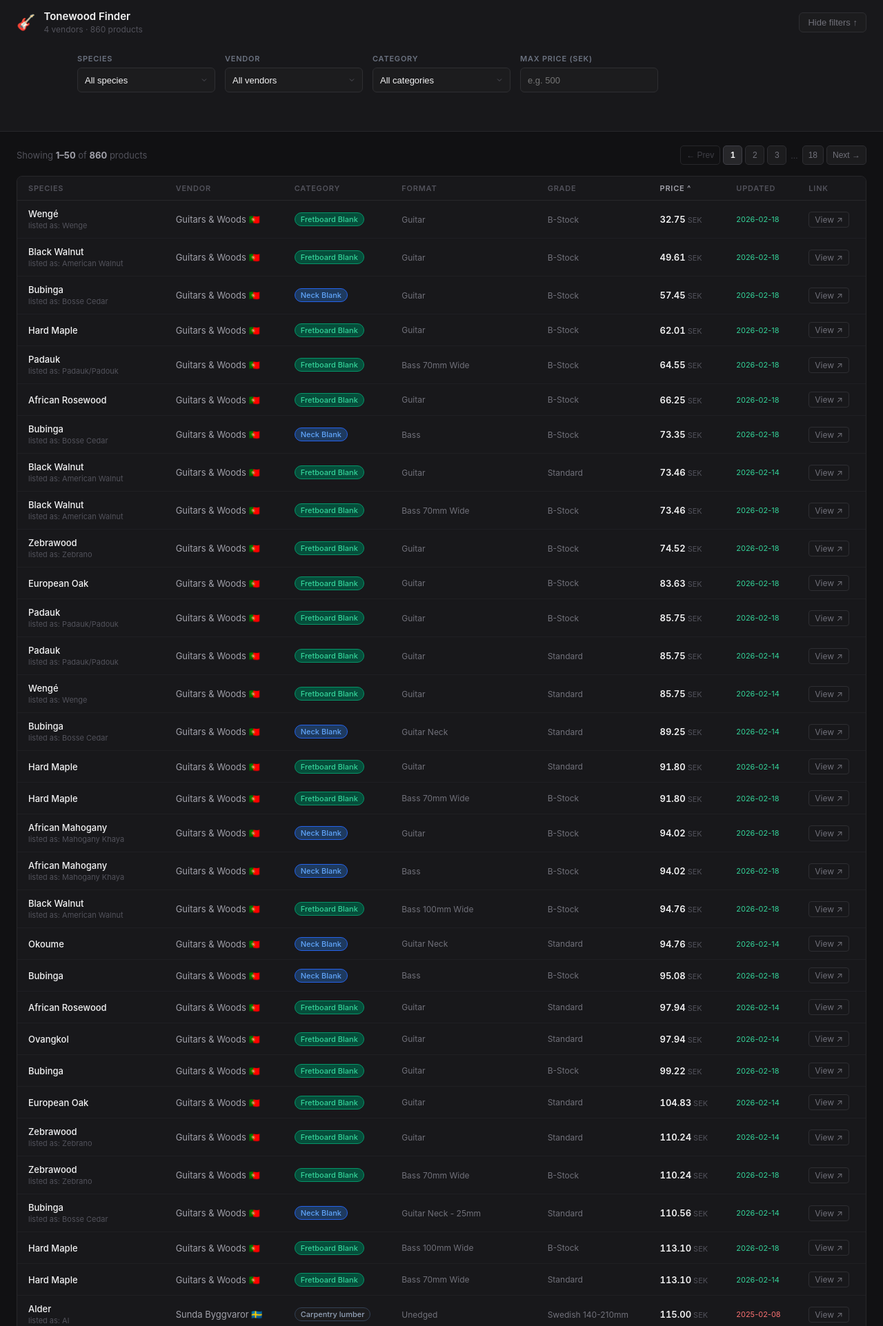
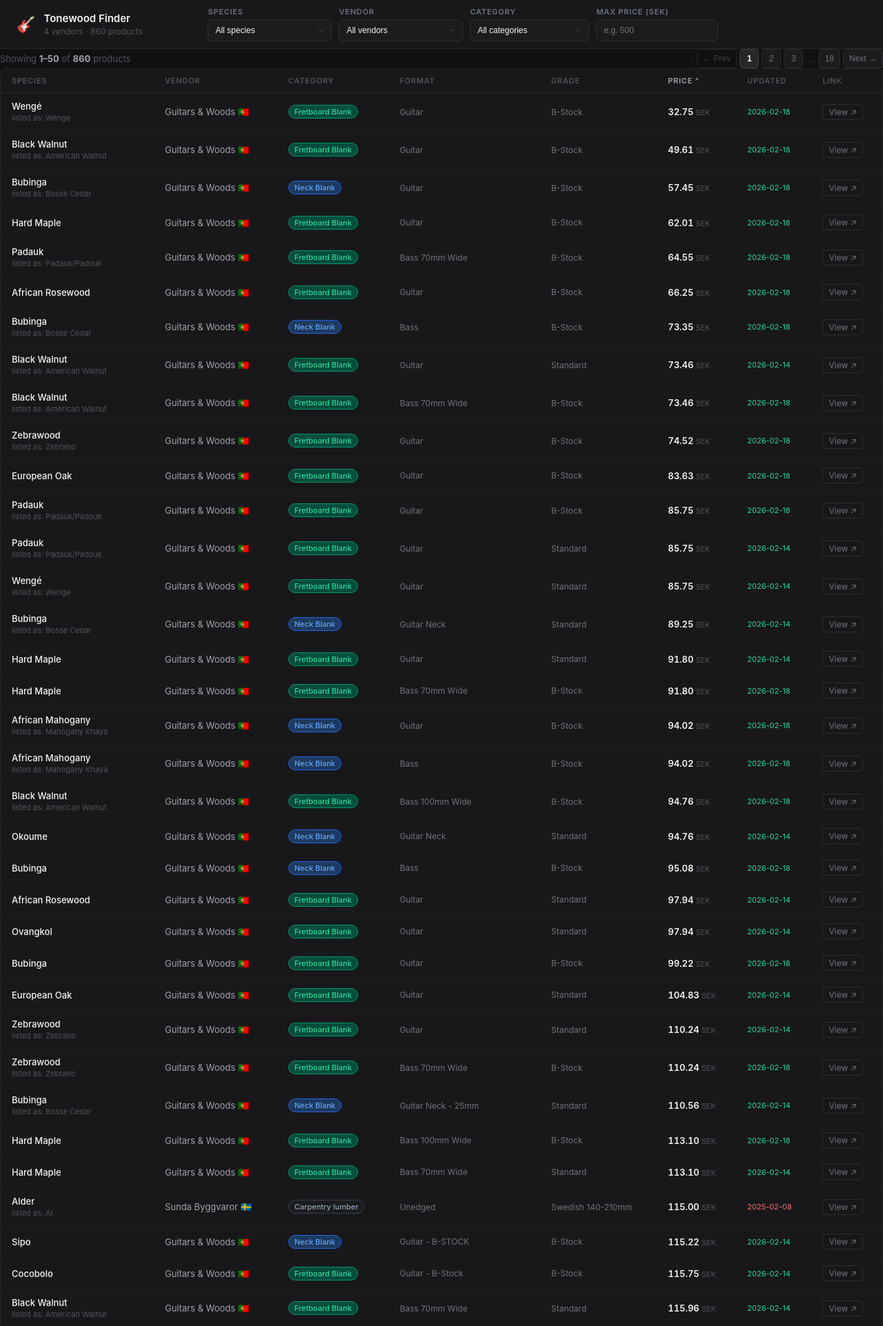
Before and after one commit to PawMarques/Luthia-App, a Flask app: page / in a window 1280 px wide. Shown: the top 1923 px of the page at 69% size. Run offline with Flask 3, Linux system fonts and the light colour scheme; data comes from the database, SQL or seed files in the repository; both versions use the stored data as it was after the commit.

Commit message:
UI tweaks

```diff
--- a/tonewood-app/app.py
+++ b/tonewood-app/app.py
@@ -122,7 +122,7 @@ def index():
 <body>
 
 <div class="header">
-  <div class="header-top">
+  <div class="header-bar">
     <div class="header-left">
       <span>🎸</span>
       <div>
@@ -130,13 +130,8 @@ def index():
         <div class="header-sub">{len(vendors)} vendors · {total_products} products</div>
       </div>
     </div>
-    <button class="toggle-btn" onclick="toggleFilters()">
-      <span id="toggle-label">Hide filters</span> <span id="toggle-arrow">↑</span>
-    </button>
-  </div>
 
-  <div class="filter-panel" id="filter-panel">
-    <div class="filter-grid">
+    <div class="header-filters">
       <div class="filter-group">
         <label class="filter-label">Species</label>
         <select id="f-species" class="filter-select" onchange="onFilterChange('species')">
@@ -166,7 +161,10 @@ def index():
         <input type="number" id="f-price" class="filter-input" placeholder="e.g. 500" oninput="onPriceInput()">
       </div>
     </div>
-    <div class="chips-row" id="chips-row"></div>
+
+    <div class="header-right">
+      <div class="chips-row" id="chips-row"></div>
+    </div>
   </div>
 </div>
 
--- a/tonewood-app/static/tonewood-app.js
+++ b/tonewood-app/static/tonewood-app.js
@@ -211,15 +211,23 @@ function buildDetailHtml(d) {
         <a href="${esc(d.url)}" target="_blank" class="view-link">View on vendor site &#8599;</a></div>`
     : dField('Product URL', null);
 
+  // 7: Vendor line for top bar (flag + name + country)
+  const vendorLine = `<div class="detail-vendor-line">
+    <span class="detail-vendor-name">${esc(d.vendor)}</span>
+    <span class="detail-vendor-flag">${d.vendor_flag}</span>
+    <span class="detail-vendor-country">${esc(d.vendor_country)}</span>
+  </div>`;
+
   return `
 <div class="detail-wrap" data-product-id="${d.product_id}">
-  <!-- Top bar -->
+
+  <!-- Top bar: 2-column, species left, price+vendor right, aligned to baseline -->
   <div class="detail-topbar">
     <div class="detail-topbar-left">
       <div class="detail-species-h">${esc(d.commercial_name || d.scientific_name)}</div>
       <div class="detail-sci-h">${esc(d.scientific_name)}</div>
       <div class="detail-badges-row">
-        ${stockBadge} ${citesBadge} ${catBadge} ${updHtml}
+        ${stockBadge} ${catBadge} ${updHtml}
       </div>
     </div>
     <div class="detail-topbar-right">
@@ -228,18 +236,13 @@ function buildDetailHtml(d) {
         <span class="detail-price-cur">SEK</span>
         ${d.unit ? `<span class="detail-price-unit">/ ${esc(d.unit)}</span>` : ''}
       </div>
-      <button class="edit-btn" onclick="enterEditMode(${d.product_id})">&#9998; Edit</button>
+      ${vendorLine}
     </div>
   </div>
 
-  <!-- Images section -->
-  <div class="img-section" id="img-section-${d.product_id}">
-    ${buildImagesHtml(d.images, d.product_id, false)}
-  </div>
-
-  <!-- View mode grid -->
+  <!-- View mode grid: Product | Images | gap | Species+Names -->
   <div class="detail-grid" id="view-grid-${d.product_id}">
-    <div class="detail-col">
+    <div class="detail-col detail-col-editable">
       <div class="detail-col-hd">Product</div>
       ${dField('Format',     d.format)}
       ${dField('Grade',      d.grade)}
@@ -252,29 +255,27 @@ function buildDetailHtml(d) {
       ${dField('Listed as',  d.species_as_listed)}
       ${productUrlHtml}
     </div>
-    <div class="detail-col">
-      <div class="detail-col-hd">Vendor</div>
-      ${dField('Name',     d.vendor + ' ' + d.vendor_flag)}
-      ${dField('Country',  d.vendor_country)}
-      ${dField('Currency', d.vendor_currency)}
-      ${vendorWebHtml}
-      <div class="detail-col-hd" style="margin-top:18px;">Species</div>
-      ${dField('Scientific',      d.scientific_name)}
-      ${dField('Commercial',      d.commercial_name)}
-      ${dField('Alt. commercial', d.alt_commercial_name)}
-      ${dField('Origin',          d.origin)}
+    <div class="detail-col detail-col-images detail-col-editable" id="img-section-${d.product_id}">
+      <div class="detail-col-hd">Images</div>
+      ${buildImagesHtml(d.images, d.product_id, false)}
+    </div>
+    <div class="detail-col detail-col-gap"></div>
+    <div class="detail-col detail-col-readonly">
+      <div class="detail-col-hd">Species</div>
+      ${dField('Scientific', d.scientific_name)}
+      ${dField('Commercial', d.commercial_name)}
+      ${dField('Origin',     d.origin)}
       <div class="df"><span class="df-lbl">CITES</span>${citesBadge}</div>
-    </div>
-    <div class="detail-col">
-      <div class="detail-col-hd">Known Names</div>
+      <div class="detail-col-hd" style="margin-top:18px;">Known Names</div>
+      ${d.alt_commercial_name ? dField('Alt. commercial', d.alt_commercial_name) : ''}
       ${aliasRows}
     </div>
   </div>
 
-  <!-- Edit mode grid (hidden until Edit clicked) -->
+  <!-- Edit mode grid -->
   <div class="detail-grid edit-grid" id="edit-grid-${d.product_id}" style="display:none;">
-    <div class="detail-col">
-      <div class="detail-col-hd">Product <span style="color:#3b82f6;font-style:italic;font-weight:400;text-transform:none;letter-spacing:0;">— editable</span></div>
+    <div class="detail-col detail-col-editable">
+      <div class="detail-col-hd">Product <span class="edit-col-tag">editable</span></div>
       ${eField('Price (SEK)', 'edit-price',     d.price,        'number')}
       ${eField('Format',      'edit-format',    d.format,       'text')}
       ${eField('Grade',       'edit-grade',     d.grade,        'text')}
@@ -287,38 +288,35 @@ function buildDetailHtml(d) {
         <span class="df-lbl">In Stock</span>
         <label class="edit-toggle">
           <input type="checkbox" id="edit-instock" ${d.in_stock ? 'checked' : ''}>
-          <span class="edit-toggle-track">
-            <span class="edit-toggle-thumb"></span>
-          </span>
+          <span class="edit-toggle-track"><span class="edit-toggle-thumb"></span></span>
           <span class="edit-toggle-label" id="edit-instock-label">${d.in_stock ? 'Yes' : 'No'}</span>
         </label>
       </div>
     </div>
-    <div class="detail-col">
-      <div class="detail-col-hd">Vendor</div>
-      ${dField('Name',     d.vendor + ' ' + d.vendor_flag)}
-      ${dField('Country',  d.vendor_country)}
-      <p class="edit-note">Vendor details are managed via the import script.</p>
-      <div class="detail-col-hd" style="margin-top:18px;">Species</div>
-      ${dField('Scientific',  d.scientific_name)}
-      ${dField('Commercial',  d.commercial_name)}
-      ${dField('Origin',      d.origin)}
-      <p class="edit-note">Species data is managed via the species sheet.</p>
+    <div class="detail-col detail-col-images detail-col-editable">
+      <div class="detail-col-hd">Images <span class="edit-col-tag">editable</span></div>
     </div>
-    <div class="detail-col">
-      <div class="detail-col-hd">Known Names</div>
+    <div class="detail-col detail-col-gap"></div>
+    <div class="detail-col detail-col-readonly">
+      <div class="detail-col-hd">Species</div>
+      ${dField('Scientific', d.scientific_name)}
+      ${dField('Commercial', d.commercial_name)}
+      ${dField('Origin',     d.origin)}
+      <div class="df"><span class="df-lbl">CITES</span>${citesBadge}</div>
+      <div class="detail-col-hd" style="margin-top:18px;">Known Names</div>
+      ${d.alt_commercial_name ? dField('Alt. commercial', d.alt_commercial_name) : ''}
       ${aliasRows}
-      <p class="edit-note">Names are managed via the species sheet.</p>
     </div>
   </div>
 
-  <!-- Save / Cancel bar (hidden until Edit clicked) -->
-  <div class="edit-action-bar" id="edit-bar-${d.product_id}" style="display:none;">
-    <span class="edit-error" id="edit-error-${d.product_id}"></span>
-    <div class="edit-action-btns">
+  <!-- Action bar: Edit + Cancel + Save all left-aligned -->
+  <div class="edit-action-bar" id="edit-bar-${d.product_id}">
+    <button class="edit-btn" id="edit-btn-${d.product_id}" onclick="enterEditMode(${d.product_id})">&#9998; Edit</button>
+    <div class="edit-action-btns" id="edit-save-btns-${d.product_id}" style="display:none;">
       <button class="edit-cancel-btn" onclick="cancelEditMode(${d.product_id})">Cancel</button>
       <button class="edit-save-btn"   onclick="saveEdit(${d.product_id})">&#10003; Save changes</button>
     </div>
+    <span class="edit-error" id="edit-error-${d.product_id}"></span>
   </div>
 </div>`;
 }
@@ -359,23 +357,16 @@ function buildImagesHtml(images, productId, editMode) {
       <input type="file" id="img-file-input-${productId}" accept="image/*" style="display:none"
              onchange="handleImageFile(this,${productId})">
       <span class="img-upload-icon">&#128247;</span>
-      <span class="img-upload-hint">Click or drop image</span>
-    </div>
-    <div class="img-url-row">
-      <input class="edit-input edit-input-text" id="img-url-input-${productId}"
-             placeholder="…or paste an image URL" type="url"
-             onkeydown="if(event.key==='Enter')addImageUrl(${productId})">
-      <button class="img-url-btn" onclick="addImageUrl(${productId})">Add URL</button>
-    </div>
-    <div class="img-upload-error" id="img-upload-error-${productId}"></div>` : '';
+      <span class="img-upload-hint">Click or drop</span>
+    </div>` : '';
 
   const empty = (!images || images.length === 0) && !editMode
     ? `<span class="df-miss" style="font-size:12px;">No images</span>` : '';
 
   return `
     <div class="img-section-inner">
-      <div class="img-thumbs-row" id="img-thumbs-${productId}">${thumbs}${empty}</div>
-      ${uploadArea}
+      <div class="img-thumbs-row" id="img-thumbs-${productId}">${thumbs}${uploadArea}${empty}</div>
+      <div class="img-upload-error" id="img-upload-error-${productId}"></div>
     </div>`;
 }
 
@@ -383,8 +374,14 @@ function refreshImageSection(productId, editMode) {
   fetch('/api/products/' + productId)
     .then(r => r.json())
     .then(d => {
-      const el = document.getElementById('img-section-' + productId);
-      if (el) el.innerHTML = buildImagesHtml(d.images, productId, editMode);
+      const gridId  = editMode ? 'edit-grid-' : 'view-grid-';
+      const col = document.querySelector(`#${gridId}${productId} .detail-col-images`);
+      if (!col) return;
+      const hd = col.querySelector('.detail-col-hd');
+      while (col.children.length > 1) col.removeChild(col.lastChild);
+      const inner = document.createElement('div');
+      inner.innerHTML = buildImagesHtml(d.images, productId, editMode);
+      col.appendChild(inner);
     });
 }
 
@@ -488,39 +485,46 @@ document.addEventListener('keydown', e => {
 function enterEditMode(productId) {
   document.getElementById('view-grid-' + productId).style.display = 'none';
   document.getElementById('edit-grid-' + productId).style.display = '';
-  document.getElementById('edit-bar-'  + productId).style.display = '';
 
-  // Switch image section to edit mode
-  refreshImageSection(productId, true);
+  // Show Save/Cancel, disable Edit button
+  document.getElementById('edit-save-btns-' + productId).style.display = '';
+  const editBtn = document.getElementById('edit-btn-' + productId);
+  if (editBtn) { editBtn.disabled = true; editBtn.style.opacity = '0.35'; }
+
+  // Populate the images column in the edit grid
+  const editImgCol = document.querySelector(`#edit-grid-${productId} .detail-col-images`);
+  if (editImgCol) {
+    fetch('/api/products/' + productId)
+      .then(r => r.json())
+      .then(d => {
+        const inner = document.createElement('div');
+        inner.innerHTML = buildImagesHtml(d.images, productId, true);
+        while (editImgCol.children.length > 1) editImgCol.removeChild(editImgCol.lastChild);
+        editImgCol.appendChild(inner);
+      });
+  }
 
   // Wire up the stock toggle label
   const cb = document.getElementById('edit-instock');
   const lbl = document.getElementById('edit-instock-label');
-  cb.addEventListener('change', () => { lbl.textContent = cb.checked ? 'Yes' : 'No'; });
+  if (cb) cb.addEventListener('change', () => { lbl.textContent = cb.checked ? 'Yes' : 'No'; });
 
-  // Swap edit button to disabled state
-  const btn = document.querySelector(`.detail-wrap[data-product-id="${productId}"] .edit-btn`);
-  if (btn) { btn.disabled = true; btn.style.opacity = '0.35'; }
-
-  // Focus price field
   setTimeout(() => { const el = document.getElementById('edit-price'); if (el) el.focus(); }, 50);
 }
 
 function cancelEditMode(productId) {
   document.getElementById('view-grid-' + productId).style.display = '';
   document.getElementById('edit-grid-' + productId).style.display = 'none';
-  document.getElementById('edit-bar-'  + productId).style.display = 'none';
   document.getElementById('edit-error-'+ productId).textContent = '';
 
-  // Switch image section back to view mode
-  refreshImageSection(productId, false);
-
-  const btn = document.querySelector(`.detail-wrap[data-product-id="${productId}"] .edit-btn`);
-  if (btn) { btn.disabled = false; btn.style.opacity = ''; }
+  // Hide Save/Cancel, re-enable Edit button
+  document.getElementById('edit-save-btns-' + productId).style.display = 'none';
+  const editBtn = document.getElementById('edit-btn-' + productId);
+  if (editBtn) { editBtn.disabled = false; editBtn.style.opacity = ''; }
 }
 
 function saveEdit(productId) {
-  const saveBtn = document.querySelector(`#edit-bar-${productId} .edit-save-btn`);
+  const saveBtn = document.querySelector(`#edit-save-btns-${productId} .edit-save-btn`);
   const errEl   = document.getElementById('edit-error-' + productId);
   errEl.textContent = '';
   saveBtn.disabled = true;
@@ -634,16 +638,6 @@ function showLoading() {
   </tr>`).join('');
 }
 
-function toggleFilters() {
-  const panel = document.getElementById('filter-panel');
-  const label = document.getElementById('toggle-label');
-  const arrow = document.getElementById('toggle-arrow');
-  const hidden = panel.style.display === 'none';
-  panel.style.display = hidden ? 'block' : 'none';
-  label.textContent = hidden ? 'Hide filters' : 'Show filters';
-  arrow.textContent = hidden ? 'up' : 'down';
-}
-
 function fetchAndRender() {
   renderChips();
   updateSortHeaders();
--- a/tonewood-app/static/tonewood-dark.css
+++ b/tonewood-app/static/tonewood-dark.css
@@ -6,33 +6,28 @@ body {
 .header {
   background: #18181b; border-bottom: 1px solid #27272a;
   position: sticky; top: 0; z-index: 10;
-  display: flex; flex-direction: column;
 }
-.header-top {
-  display: flex; align-items: center; justify-content: space-between;
-  padding: 14px 24px;
+.header-bar {
+  display: flex; align-items: center; gap: 20px;
+  padding: 10px 24px; max-width: 1400px; margin: 0 auto;
 }
-.header-left { display: flex; align-items: center; gap: 12px; font-size:22px; }
+.header-left {
+  display: flex; align-items: center; gap: 12px; font-size: 22px;
+  flex-shrink: 0;
+}
 .header-title { font-size: 15px; font-weight: 600; color: #f4f4f5; }
 .header-sub   { font-size: 12px; color: #52525b; margin-top: 2px; }
-.toggle-btn {
-  font-size: 13px; color: #71717a; background: #1c1c1e;
-  border: 1px solid #2e2e32; border-radius: 6px; padding: 6px 12px; cursor: pointer;
+
+.header-filters {
+  display: flex; align-items: flex-end; gap: 10px; flex: 1; justify-content: center;
 }
-.toggle-btn:hover { color: #f4f4f5; border-color: #52525b; }
-.main { max-width: 1400px; margin: 0 auto; padding: 20px 24px; display: flex; flex-direction: column; gap: 16px; }
-.filter-panel { background: #18181b; border: 1px solid #27272a; border-radius: 8px; padding: 18px 20px; }
-.header .filter-panel {
-  border: none; border-bottom: 0px solid #27272a; border-radius: 0;
-  padding: 14px 24px 18px; background: transparent;
+.header-filters .filter-group { display: flex; flex-direction: column; gap: 4px; min-width: 120px; max-width: 180px; }
+.header-filters .filter-select,
+.header-filters .filter-input  { height: 32px; font-size: 12px; }
+
+.header-right {
+  flex-shrink: 0; min-width: 120px; display: flex; align-items: center; justify-content: flex-end;
 }
-.header .filter-grid {
-  grid-template-columns: repeat(5, minmax(140px, 200px));
-  justify-content: center;
-}
-.header .chips-row { justify-content: center; margin-top: 10px; }
-.filter-grid { display: grid; grid-template-columns: repeat(5, 1fr); gap: 14px; align-items: end; }
-.filter-group { display: flex; flex-direction: column; gap: 6px; }
 .filter-label { font-size: 11px; font-weight: 600; color: #6b7280; text-transform: uppercase; letter-spacing: 0.07em; }
 .filter-select, .filter-input {
   height: 36px; background: #1c1c1e; border: 1px solid #2e2e32; border-radius: 6px;
```
Also changed, not shown: other parts of tonewood-app/static/tonewood-dark.css (+56 -27 lines), ideas/details panel mockup.png (added), ideas/details panel.png (deleted), tonewood-app/tonewood.db.
